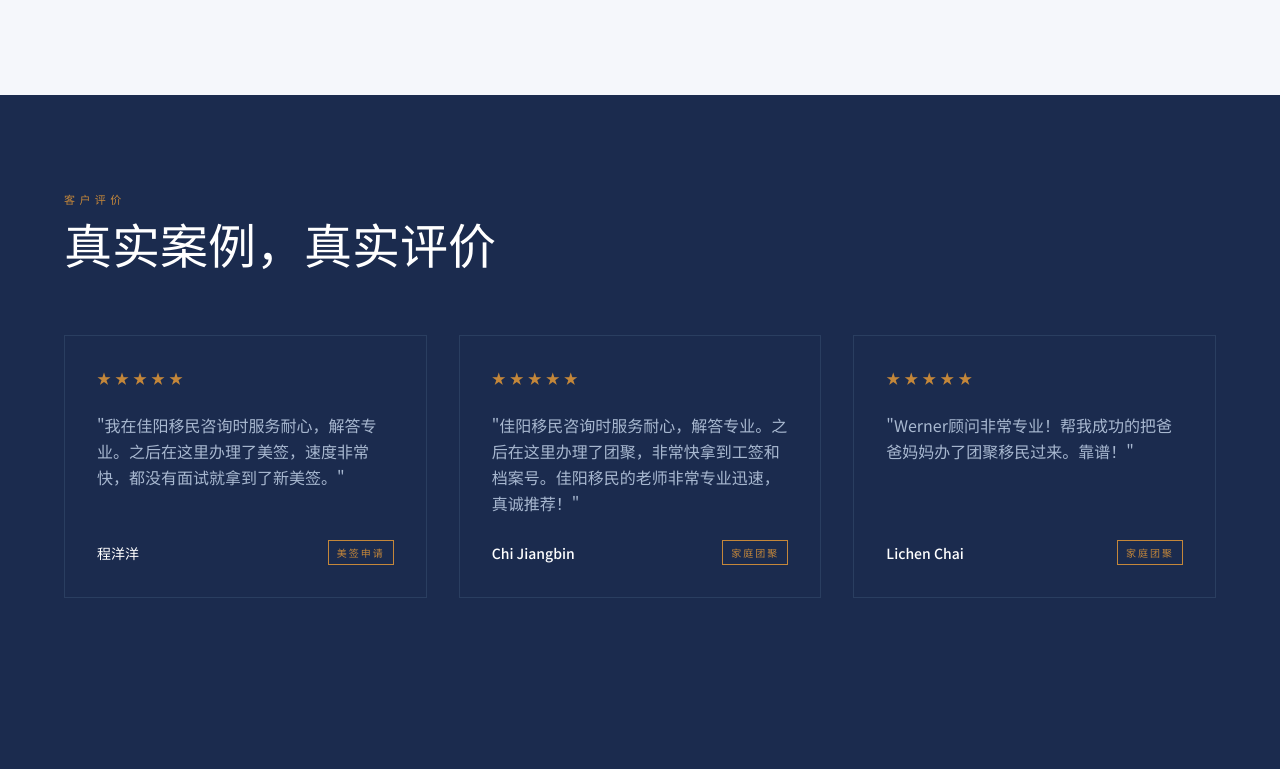
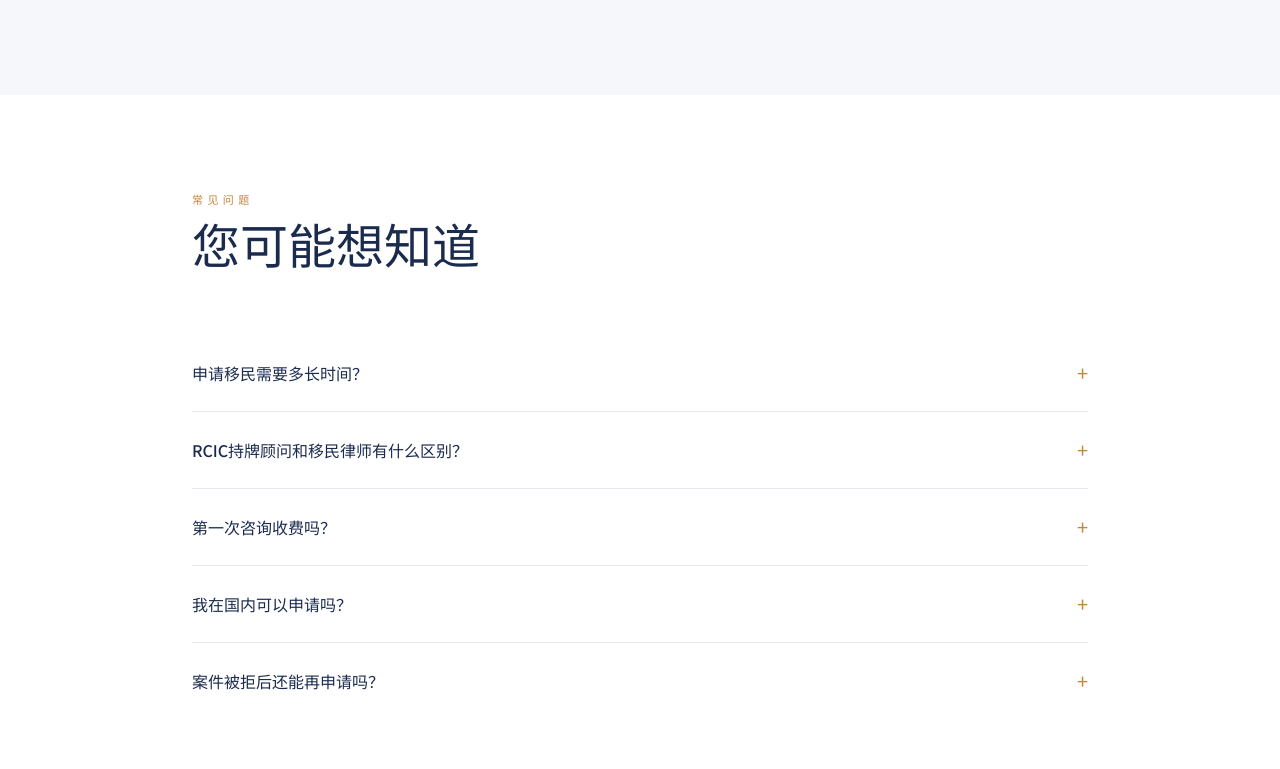
Before and after one commit to simonzixuan/jiayang-immigration, a Next.js app: page / in a window 1280 px wide. Shown: the part 2651-3420 px from the top of the page. Built offline with nearby package versions, Linux system fonts and the light colour scheme; no server answers.

Commit message:
Add FAQ accordion section

```diff
--- a/app/page.tsx
+++ b/app/page.tsx
@@ -64,6 +64,15 @@ const t = {
       { num: "03", title: "材料准备", desc: "全程指导材料收集与整理，确保申请文件完整、准确，最大化获批概率。" },
       { num: "04", title: "递交跟进", desc: "代您递交申请，全程跟进审理进度，及时处理移民局的补件要求。" },
     ],
+    faqTag: "常见问题",
+    faqTitle: "您可能想知道",
+    faqs: [
+      { q: "申请移民需要多长时间？", a: "时间因项目而异。家庭团聚（配偶）通常需要12-18个月，父母担保约需24个月，Express Entry快速通道一般6个月内出结果。我们会在评估时给您更准确的预期时间线。" },
+      { q: "RCIC持牌顾问和移民律师有什么区别？", a: "RCIC持牌移民顾问由加拿大移民顾问监管机构（CICC）授权，专注于移民申请，费用通常低于律师。对于大多数移民案件，RCIC顾问完全能够胜任。复杂的司法上诉案件才需要律师介入。" },
+      { q: "第一次咨询收费吗？", a: "首次咨询免费。我们会评估您的情况、介绍适合您的移民路径，以及大致所需材料和费用，帮助您做出决定。" },
+      { q: "我在国内可以申请吗？", a: "可以。我们服务境内外客户，大部分沟通通过微信、电话或邮件进行，材料可以通过电子方式提交。" },
+      { q: "案件被拒后还能再申请吗？", a: "可以。被拒不代表终止，很多案件经过重新准备和调整策略后获批。我们也处理上诉和行政复议案件，欢迎咨询。" },
+    ],
     footerRights: "版权所有",
     footerLicense: "加拿大持牌移民顾问",
   },
@@ -124,6 +133,15 @@ const t = {
       { num: "03", title: "Document Preparation", desc: "We guide you through every document required, ensuring your application is complete and accurate to maximize approval chances." },
       { num: "04", title: "Submission & Follow-up", desc: "We submit your application and track its progress, responding promptly to any requests from immigration authorities." },
     ],
+    faqTag: "FAQ",
+    faqTitle: "Frequently Asked Questions",
+    faqs: [
+      { q: "How long does the immigration process take?", a: "Processing times vary by program. Spousal sponsorship typically takes 12–18 months, parent sponsorship around 24 months, and Express Entry draws usually result in a decision within 6 months. We'll give you a more accurate timeline after assessing your case." },
+      { q: "What's the difference between an RCIC and an immigration lawyer?", a: "An RCIC (Regulated Canadian Immigration Consultant) is licensed by CICC to handle immigration applications, typically at a lower cost than a lawyer. For most immigration cases, an RCIC is fully qualified. Lawyers are generally only needed for complex judicial appeals." },
+      { q: "Is the first consultation free?", a: "Yes, the initial consultation is free. We'll assess your situation, explain suitable immigration pathways, and outline the documents and costs involved to help you make an informed decision." },
+      { q: "Can I apply from outside Canada?", a: "Absolutely. We serve clients both inside and outside Canada. Most communication is done via WeChat, phone, or email, and documents can be submitted electronically." },
+      { q: "Can I reapply after a refusal?", a: "Yes. A refusal doesn't mean the end of your case. Many applications are approved after revisiting the strategy and strengthening the documentation. We also handle appeals and administrative reviews — feel free to reach out." },
+    ],
     footerRights: "All Rights Reserved",
     footerLicense: "Licensed Canadian Immigration Consultant",
   },
@@ -133,6 +151,7 @@ function Home() {
   const { lang } = useLang()
   const tx = t[lang]
   const [formState, setFormState] = useState<"idle" | "submitting" | "success" | "error">("idle")
+  const [openFaq, setOpenFaq] = useState<number | null>(null)
 
   async function handleSubmit(e: React.FormEvent<HTMLFormElement>) {
     e.preventDefault()
@@ -259,6 +278,32 @@ function Home() {
         </div>
       </section>
 
+      {/* FAQ */}
+      <section className="py-24 px-6 bg-white">
+        <div className="max-w-4xl mx-auto">
+          <div className="mb-16">
+            <p className="text-[11px] tracking-[0.4em] uppercase text-[#C4873A] mb-4">{tx.faqTag}</p>
+            <h2 className="font-display text-4xl md:text-5xl font-medium text-[#1B2B4E]">{tx.faqTitle}</h2>
+          </div>
+          <div className="divide-y divide-[#E5E9F0]">
+            {tx.faqs.map((item, i) => (
+              <div key={i}>
+                <button
+                  onClick={() => setOpenFaq(openFaq === i ? null : i)}
+                  className="w-full flex items-center justify-between py-6 text-left gap-8"
+                >
+                  <span className="text-[#1B2B4E] font-medium">{item.q}</span>
+                  <span className="text-[#C4873A] text-xl shrink-0">{openFaq === i ? "−" : "+"}</span>
+                </button>
+                {openFaq === i && (
+                  <p className="text-[#5A6A82] text-sm leading-relaxed pb-6">{item.a}</p>
+                )}
+              </div>
+            ))}
+          </div>
+        </div>
+      </section>
+
       {/* Testimonials */}
       <section className="py-24 px-6 bg-[#1B2B4E]" id="testimonials">
         <div className="max-w-6xl mx-auto">
```
